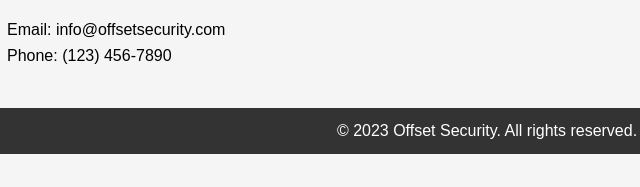
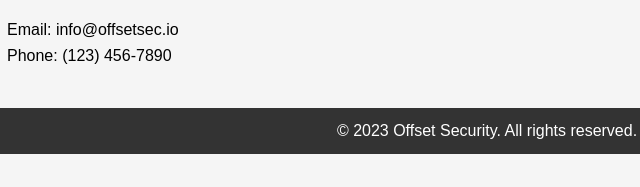
Before and after one commit to r3d-sparr0w/r3d-sparr0w.github.io, a plain HTML site: page index.html in a window 1280 px wide. Shown: the part 577-764 px from the top of the page, 153-793 px from the left. Drawn offline with Linux system fonts and the light colour scheme.

Commit message:
Update index.html
Update email domain to @offsetsec.io

```diff
--- a/index.html
+++ b/index.html
@@ -51,7 +51,7 @@
         <section id="contact">
             <div class="container">
                 <h2>Contact</h2>
-                <p>Email: info@offsetsecurity.com</p>
+                <p>Email: info@offsetsec.io</p>
                 <p>Phone: (123) 456-7890</p>
             </div>
         </section>
```
